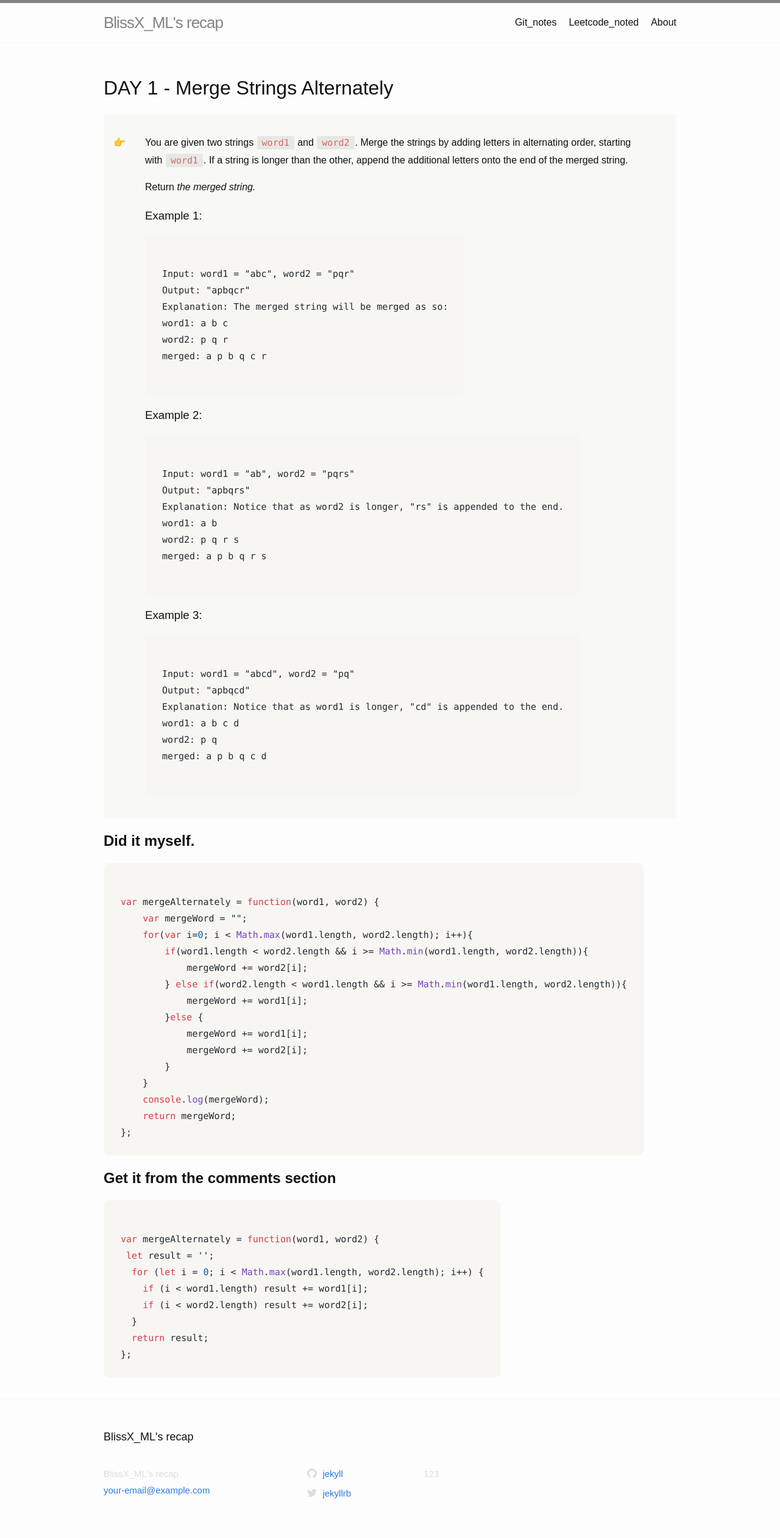
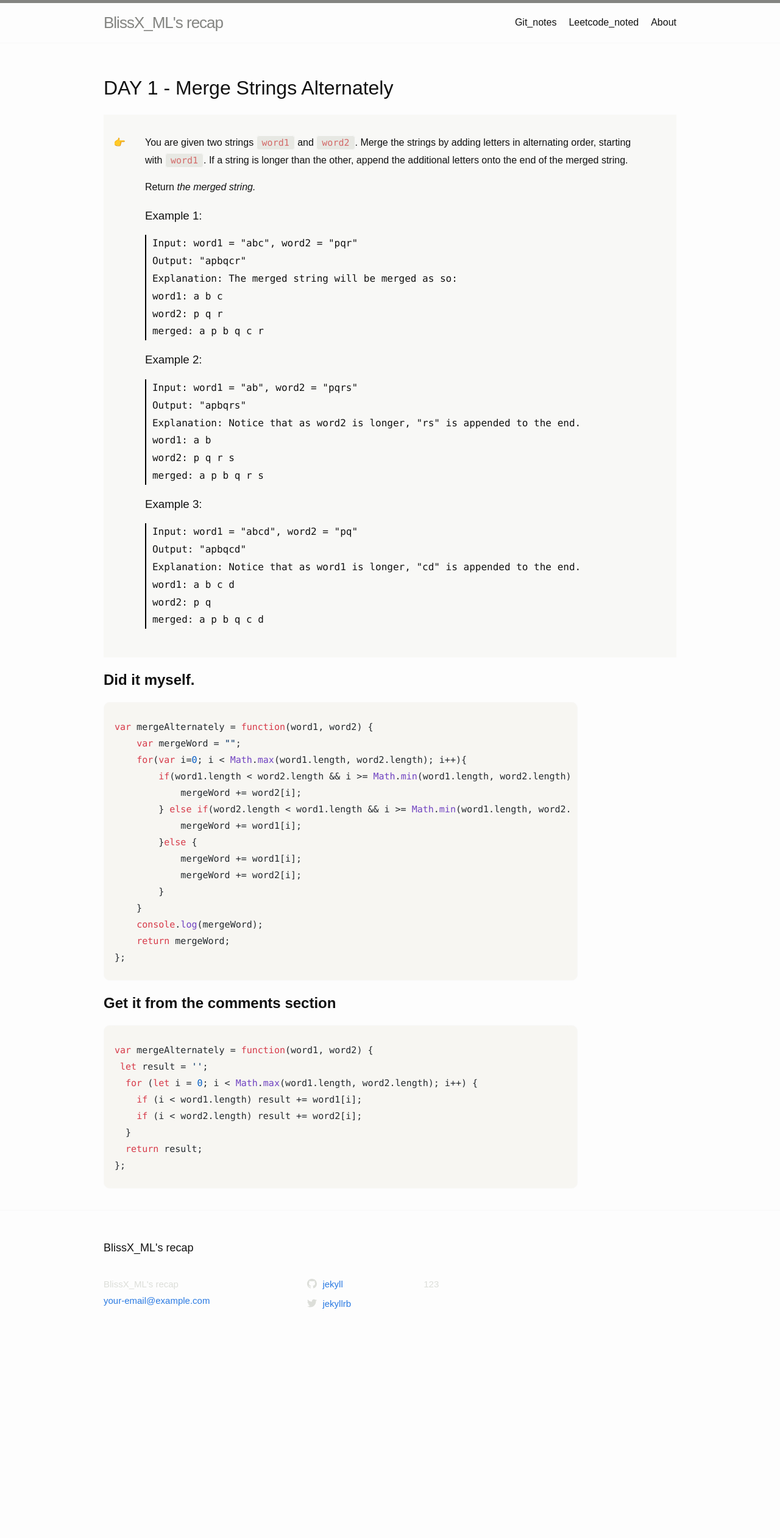
Before and after one commit to BlissX-ML/Daily_Snapshot.github.io, a Jekyll site: the page built from _leetcode_seventy_five/2025-03-26-Merge-Strings-Alternately.md, in a window 1280 px wide. Shown: the whole page at 61% size. Built offline with Jekyll 4.4.1, drawn with Linux system fonts in a browser that asks for light colours; nearby versions of some CDN libraries; after the commit the page ends 2211 px from its top, so only the background shows below that.

Commit message:
Modify highlight.js and Minima theme CSS for code styling; Add Leetcode exercise article with improved styling.

```diff
--- a/_leetcode_seventy_five/2025-03-26-Merge-Strings-Alternately.md
+++ b/_leetcode_seventy_five/2025-03-26-Merge-Strings-Alternately.md
@@ -8,15 +8,15 @@ permalink: /leetcode-75/Day1/
 
 # DAY 1 - Merge Strings Alternately
 
-<aside style="background-color: #f8f8f6; display: flex; flex-direction: row; padding: 2em 1em">
+<aside class="asideDiv">
     <!-- 图标 -->
-    <div style="flex: 1;">
+    <div>
         👉
     </div>
     <!-- 题目介绍 -->
-    <div style="padding-left: 2em; margin: 0; flex: auto;">
+    <div>
         <!-- 文字介绍部分 -->
-        <div>
+        <main>
             <p style="margin: 0;">
                 You are given two strings <code>word1</code> and <code>word2</code>. Merge the strings by adding letters in alternating
                 order,
@@ -27,37 +27,37 @@ permalink: /leetcode-75/Day1/
             <p>
                 Return <i>the merged string.</i>
             </p>
-        </div>
+        </main>
         <!-- 示例部分 -->
-        <div>
+        <main>
             <h3>Example 1:</h3>
-            <pre><code class="language-plaintext">
-Input: word1 = "abc", word2 = "pqr"
-Output: "apbqcr"
-Explanation: The merged string will be merged as so:
-word1: a b c
-word2: p q r
-merged: a p b q c r
-            </code></pre>
+                <p class="quoteLeetcode">
+                Input: word1 = "abc", word2 = "pqr"<br>
+                Output: "apbqcr"<br>
+                Explanation: The merged string will be merged as so:<br>
+                word1: a b c<br>
+                word2: p q r<br>
+                merged: a p b q c r
+                </p>
             <h3>Example 2:</h3>
-            <pre><code class="language-plaintext">
-Input: word1 = "ab", word2 = "pqrs"
-Output: "apbqrs"
-Explanation: Notice that as word2 is longer, "rs" is appended to the end.
-word1: a b
-word2: p q r s
-merged: a p b q r s
-            </code></pre>
+            <p class="quoteLeetcode">
+            Input: word1 = "ab", word2 = "pqrs"<br>
+            Output: "apbqrs"<br>
+            Explanation: Notice that as word2 is longer, "rs" is appended to the end.<br>
+            word1: a b<br>
+            word2: p q r s<br>
+            merged: a p b q r s
+            </p>
             <h3>Example 3:</h3>
-            <pre><code class="language-plaintext">
-Input: word1 = "abcd", word2 = "pq"
-Output: "apbqcd"
-Explanation: Notice that as word1 is longer, "cd" is appended to the end.
-word1: a b c d
-word2: p q
-merged: a p b q c d
-            </code></pre>
-        </div>
+            <p class="quoteLeetcode">
+            Input: word1 = "abcd", word2 = "pq"<br>
+            Output: "apbqcd"<br>
+            Explanation: Notice that as word1 is longer, "cd" is appended to the end.<br>
+            word1: a b c d<br>
+            word2: p q<br>
+            merged: a p b q c d
+            </p>
+        </main>
     </div>
 </aside>
 
--- a/_sass/minima/_base.scss
+++ b/_sass/minima/_base.scss
@@ -181,6 +181,7 @@ blockquote {
 /**
  * Code formatting
  */
+
 pre,
 code {
   @include relative-font-size(0.9375);
@@ -199,11 +200,12 @@ code {
   border-radius: 5px;
 }
 
+
+
 /* 优化多行代码块的样式 */
 pre {
-  padding: 8px 12px;
-  width: max-content;
-
+  padding: 0px 12px;
+  max-width: 80%;
   overflow-x: auto;
   margin: 5px 0;
   background-color: #f7f6f2;
@@ -302,3 +304,47 @@ table {
     border: 1px solid $grey-color-light;
   }
 }
+
+// Add some new settings yourself that have never been available in the current theme.
+
+/**
+* specialbox
+**/
+.specialbox {
+  border: 1px solid black;
+  border-radius: 5px;
+  padding: 20px;
+  max-height: 200px;
+  overflow: hidden;
+  overflow-y: auto;
+  padding-right: 10px;
+
+  legend {
+    font-size: 1.4rem;
+    margin: 0 5px;
+    padding: 0 10px;
+  }
+}
+
+.asideDiv {
+  background-color: #f8f8f6;
+  display: flex;
+  flex-direction: row;
+  padding: 2em 1em;
+}
+
+.asideDiv div:nth-child(1) {
+  flex: 1;
+}
+
+.asideDiv div:nth-child(2) {
+  margin-left: 2em;
+  flex: auto;
+}
+
+
+.quoteLeetcode {
+  padding-left: 10px;
+  border-left: 2px solid black;
+  font-family: Consolas;
+}
--- a/_sass/minima/_github-min.scss
+++ b/_sass/minima/_github-min.scss
@@ -1,12 +1,13 @@
 pre code.hljs {
     display: block;
     width: auto;
+    height: fit-content;
     overflow-x: auto;
-    padding: 1em
+    padding: 0px 5px 1.5em;
 }
 
 code.hljs {
-    padding: 3px 5px
+    padding: 0px 5px 1.5em;
 }
 
 /*!
```
Also changed, not shown: other parts of _leetcode_seventy_five/2025-03-26-Merge-Strings-Alternately.md (+1 -1 lines), Leetcode_noted.md (+4 -4 lines), _leetcode_seventy_five/2025-03-27-.md (added, +207 -0 lines), _leetcode_seventy_five/module.html (+13 -13 lines).
